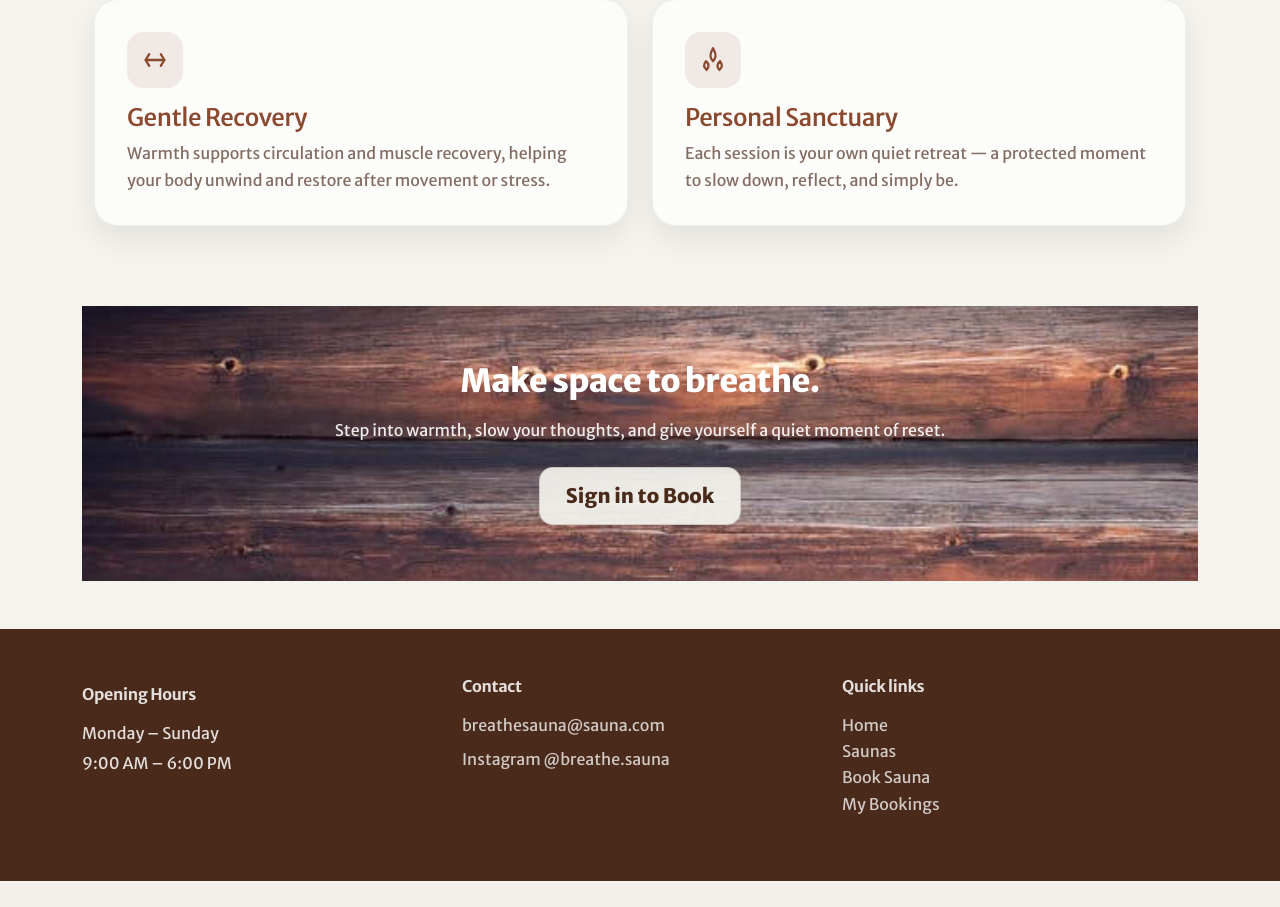
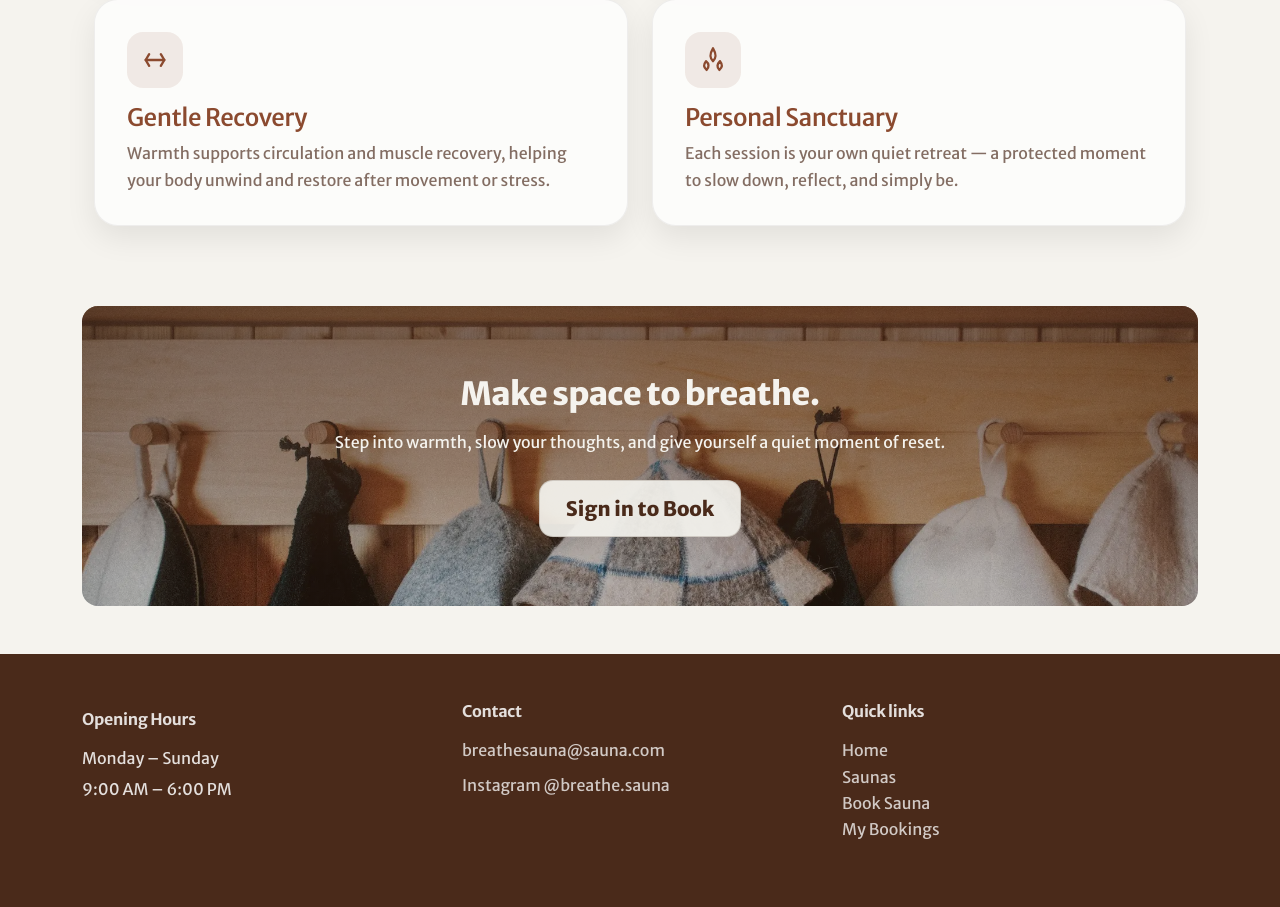
Before and after one commit to Court-Pencil/breathe-sauna-backend, a Django app: page / in a window 1280 px wide. Shown: the part 1737-2644 px from the top of the page. Before the commit the page ends 2618 px from the top, so only its background shows below. Run offline with Django 4.2, Linux system fonts and the light colour scheme.

Commit message:
add gradient and new image to cta banner to improve constrast between text and background

```diff
--- a/bookings/static/css/theme.css
+++ b/bookings/static/css/theme.css
@@ -149,20 +149,42 @@ h1,h2,h3,h4{
   overflow: hidden;
 }
 
+.hero::before{
+  content:"";
+  position:absolute;
+  inset:0;
+  /* brand-colored scrim: stronger in the center/left where text sits */
+  background: linear-gradient(
+    to bottom,
+    rgba(74,42,26,0.70) 0%,
+    rgba(74,42,26,0.55) 55%,
+    rgba(74,42,26,0.35) 90%
+  );
+}
+
+
+.hero > * {
+  position: relative;
+  z-index: 2;
+}
 
 .hero .hero-content{
   position: relative;
   z-index: 2;
-  color: #fff;
+  color: var(--cream);
   text-align: center;
+  text-shadow: 2px 2px 5px var(--stone);
+
 }
 
 .hero h1{
-  color: #fff;
+  color: var(--cream);
+  /* text-shadow: 2px 2px 5px var(--dark-walnut); */
 }
 
 .hero p{
-  color: rgba(255,255,255,.88);
+  color: var(--cream);
+  /* text-shadow: 2px 2px 5px var(--dark-walnut); */
 }
 
 .section{
@@ -173,14 +195,45 @@ h1,h2,h3,h4{
   background: var(--chestnut);
   color: #fff;
   padding: 3.5rem 0;
+  height: 200px;
+  height: 300px;
+  background-image: url('/static/images/sauna-hatt.webp');
+  background-size: cover;
+  background-repeat: no-repeat;
+  background-position: center 35%;
+  position: relative;
+  overflow: hidden;
+
+  display: flex;
+  align-items: center;
+  justify-content: center;
+}
+
+.cta-banner::before{
+  content:"";
+  position:absolute;
+  inset:0;
+  z-index: 1;
+  /* brand-colored scrim: stronger in the center/left where text sits */
+  background: linear-gradient(
+    to bottom,
+    rgba(74,42,26,0.70) 0%,
+    rgba(74,42,26,0.55) 55%,
+    rgba(74,42,26,0.35) 90%
+  );
+}
+
+.cta-banner > * {
+  position: relative;
+  z-index: 2;
 }
 
 .cta-banner h2{
-  color: #fff;
+  color: var(--cream);
 }
 
 .cta-banner p{
-  color: rgba(255,255,255,.90);
+  color: var(--cream);
 }
 
 .form-control, .form-select{
--- a/bookings/templates/bookings/home.html
+++ b/bookings/templates/bookings/home.html
@@ -5,7 +5,7 @@
 
 
 
-<section class="hero"
+<section class="hero rounded-4"
   style="background: url('{% static "images/lg-sauna-hero.webp" %}') center/cover no-repeat;">
   <div class="hero-content container text-center">
     <h1 class="display-2 fw-bold mb-3">Take Time to Breathe</h1>
@@ -159,8 +159,8 @@
   </div>
 </section>
 
-<section class="cta-banner text-center"
-  style="background: url('{% static "images\wood-grain.jpg" %}') center/cover no-repeat;">
+<section class="cta-banner text-center rounded-4"
+ >
   <div class="container">
     <h2 class="mb-3">Make space to breathe.</h2>
     <p class="mb-4">
```
Also changed, not shown: bookings/static/images/sauna-hatt.webp (added).
